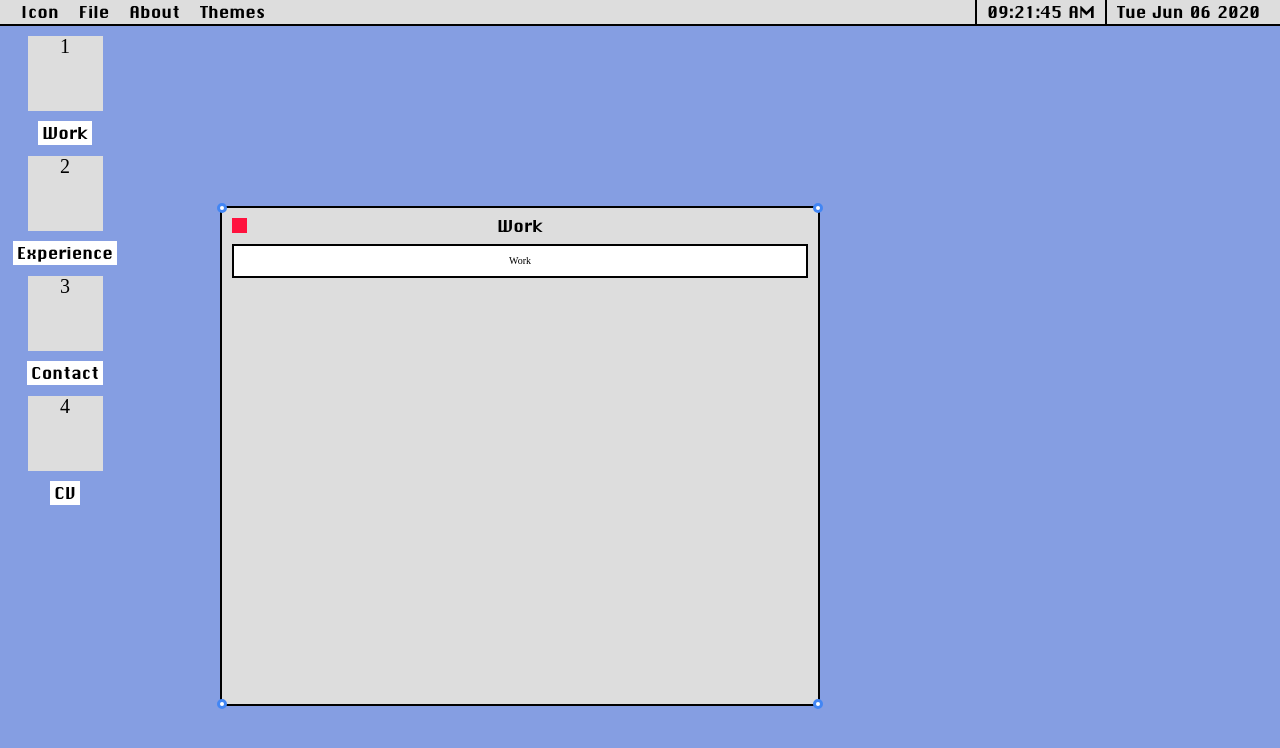
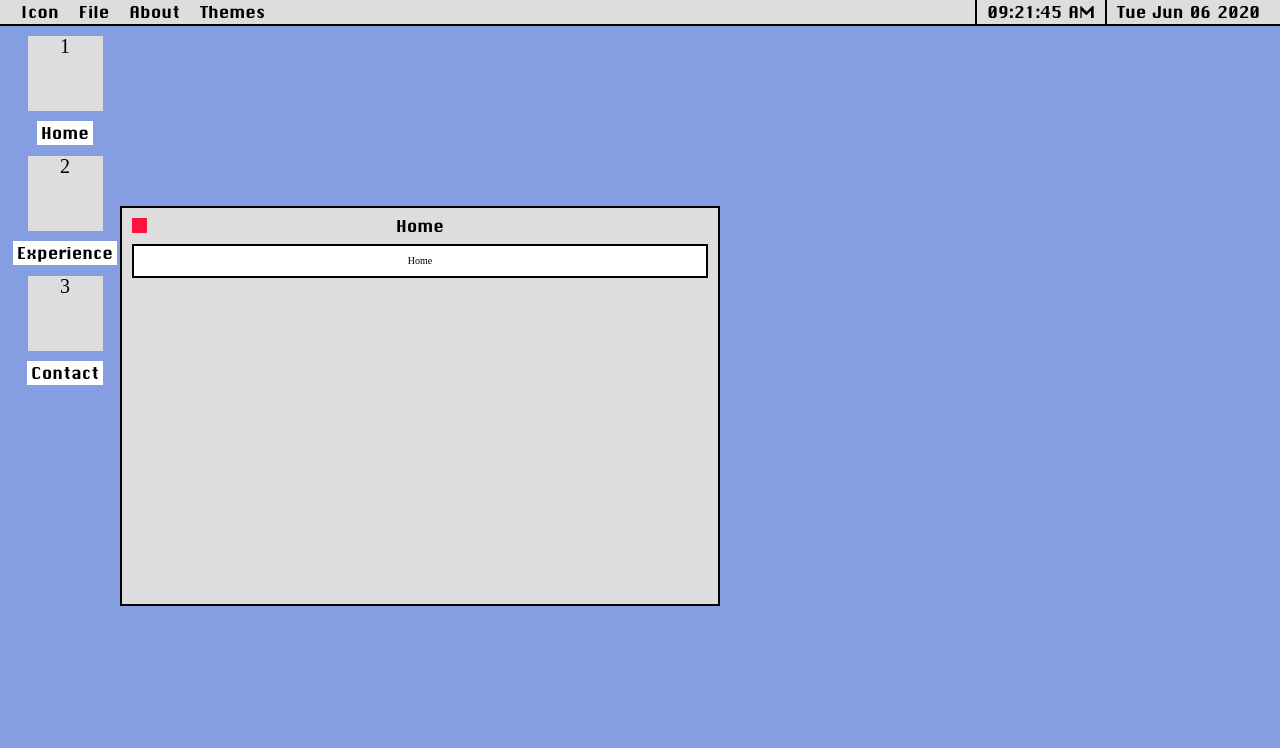
Before and after one commit to eagleeyejack/jackdavidevans-4, a Nuxt app: page / in a window 1280 px wide. Shown: the top 748 px of the page. Built offline with nearby package versions, Linux system fonts and the light colour scheme.

Commit message:
Head, removed CV

```diff
--- a/components/Dropdown.vue
+++ b/components/Dropdown.vue
@@ -29,7 +29,7 @@ export default Vue.extend({
 	width: 250px;
 	top: 24px;
 	border: 2px solid var(--color-black);
-	z-index: 2;
+	z-index: 999;
 	cursor: pointer;
 
 	&:hover {
--- /dev/null
+++ b/components/Home.vue
@@ -0,0 +1,53 @@
+<template>
+	<div class="experience">
+		<h1>{{ experience.company }}</h1>
+		<h2>{{ experience.position }}</h2>
+		<div>{{ experience.date }}</div>
+		<ul>
+			<li v-for="(listItem, index) in experience.list" :key="index">{{ listItem }}</li>
+		</ul>
+	</div>
+</template>
+
+<script lang="ts">
+import Vue from "vue"
+
+export default Vue.extend({
+	components: {},
+	props: {
+		experience: {
+			type: Object,
+			required: true
+		}
+	},
+	data() {
+		return {}
+	}
+})
+</script>
+
+<style lang="scss" scoped>
+.experience {
+	margin: var(--space-tiny);
+	text-align: left;
+	font-size: 20px;
+	font-family: Arial, Helvetica, sans-serif;
+	line-height: 1.4;
+
+	h1 {
+		font-size: 40px;
+	}
+
+	h2 {
+		font-size: 30px;
+		font-weight: bold;
+	}
+
+	ul {
+		padding: 10px 20px;
+		li {
+			list-style: circle;
+		}
+	}
+}
+</style>
--- a/components/Window.vue
+++ b/components/Window.vue
@@ -51,7 +51,7 @@ export default Vue.extend({
 		return {
 			localVisible: 0,
 			y: this.index * 10 + 170 * this.index,
-			x: this.index * 10 + 210 * this.index
+			x: this.index * 10 + 110 * this.index
 		}
 	},
 	watch: {
@@ -74,15 +74,13 @@ export default Vue.extend({
 .resizer {
 	width: 10px;
 	height: 10px;
-	border-radius: 50%; /*magic to turn square into circle*/
-	background: white;
-	border: 3px solid #4286f4;
+	opacity: 0;
 	position: absolute;
 }
 .resizer.top-left {
 	left: -5px;
 	top: -5px;
-	cursor: nwse-resize; /*resizer cursor*/
+	cursor: nwse-resize;
 }
 .resizer.top-right {
 	right: -5px;
@@ -111,7 +109,10 @@ export default Vue.extend({
 	left: 300px;
 	z-index: 1;
 	border: 2px solid var(--color-black);
-	min-height: 500px;
+	min-height: 400px;
+	max-width: 1000px;
+	max-height: 700px;
+	z-index: 6;
 
 	&__inner {
 		height: 100%;
@@ -148,6 +149,7 @@ export default Vue.extend({
 		width: 100%;
 		padding: var(--space-tiny);
 		overflow: scroll;
+		max-height: calc(700px - 46px);
 	}
 }
 </style>
--- a/nuxt.config.js
+++ b/nuxt.config.js
@@ -14,14 +14,14 @@ export default {
 	 ** See https://nuxtjs.org/api/configuration-head
 	 */
 	head: {
-		title: process.env.npm_package_name || "",
+		title: "Jack David Evans - Full Stack Developer ",
 		meta: [
 			{ charset: "utf-8" },
 			{ name: "viewport", content: "width=device-width, initial-scale=1" },
 			{
 				hid: "description",
 				name: "description",
-				content: process.env.npm_package_description || ""
+				content: ""
 			}
 		],
 		link: [{ rel: "icon", type: "image/x-icon", href: "/favicon.ico" }]
--- a/pages/index.vue
+++ b/pages/index.vue
@@ -2,25 +2,19 @@
 	<div class="container" draggable="false">
 		<Header />
 		<div class="desktop" draggable="false" @dragover.stop @drop.prevent="drop">
-			<DesktopIcon title="Work" :index="1" @click.native="open('work')" />
+			<DesktopIcon title="Home" :index="1" @click.native="open('home')" />
 			<DesktopIcon title="Experience" :index="2" @click.native="open('experience')" />
 			<DesktopIcon title="Contact" :index="3" @click.native="open('contact')" />
-			<DesktopIcon title="CV" :index="4" @click.native="open('cv')" />
 
-			<Window title="Work" :index="1" :visible="windows.work" :close="close">
+			<Window title="Home" :index="1" :visible="windows.home" :close="close">
 				<div>
-					<h1>Work</h1>
+					<h1>Home</h1>
 				</div>
 			</Window>
 			<Window title="Experience" :index="2" :visible="windows.experience" :close="close">
 				<Experience v-for="experience in experiences" :key="experience.company" :experience="experience" />
 			</Window>
 			<Window title="CV" :index="4" :visible="windows.cv" :close="close">
-				<div>
-					<h1>Exsdd</h1>
-				</div>
-			</Window>
-			<Window title="Contact" :index="3" :visible="windows.contact" :close="close">
 				<div>
 					<h1>Exsdd</h1>
 				</div>
@@ -42,7 +36,7 @@ export default Vue.extend({
 	data() {
 		return {
 			windows: {
-				work: 1,
+				home: 1,
 				experience: 0,
 				contact: 0,
 				cv: 0,
--- a/static/experience.js
+++ b/static/experience.js
@@ -5,8 +5,9 @@ export const experiences = [
 		date: "Septemer ‘19 - Present",
 		list: [
 			"React.js, TypeScript, Node.js, Serverless, GraphQL.",
-			"AWS - DynamoDB, S3, CloudFront, CodeBuild, Terraform. • Styled Components, React Hooks, Apollo.",
-			"MVP product development (SAAS) for startups.",
+			"AWS - DynamoDB, S3, CloudFront, CodeBuild, Terraform.",
+			"Styled Components, React Hooks, Apollo.",
+			"MVP development (SAAS) for startups.",
 			"API design & refactoring."
 		]
 	},
```
